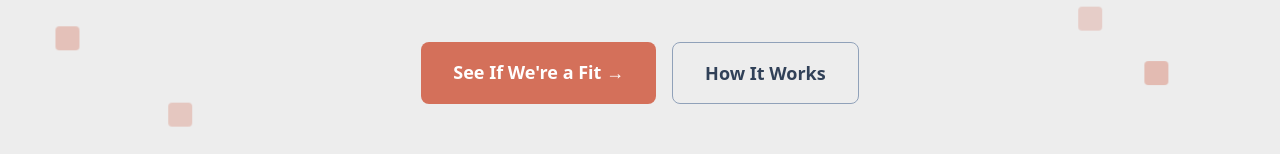
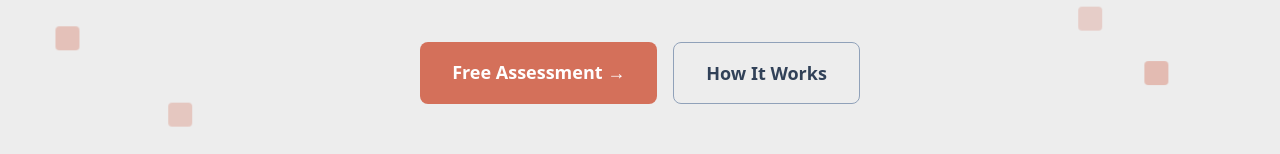
Before and after one commit to ninjalu/mosaic-data, a Next.js app: page / in a window 1280 px wide. Shown: the part 347-501 px from the top of the page. Built offline with nearby package versions, Linux system fonts and the light colour scheme.

Commit message:
Change hero CTA to Free Assessment linking to /assess
Co-Authored-By: Claude Opus 4.6 <noreply@anthropic.com>

```diff
--- a/app/page.tsx
+++ b/app/page.tsx
@@ -67,10 +67,10 @@ export default function Home() {
 
           <div className="flex flex-col sm:flex-row gap-4 justify-center">
             <a
-              href="#contact"
+              href="/assess"
               className="px-8 py-4 bg-coral text-white rounded-lg font-semibold hover:bg-coral-light transition-colors text-lg"
             >
-              See If We&apos;re a Fit →
+              Free Assessment →
             </a>
             <a
               href="#how-it-works"
```
